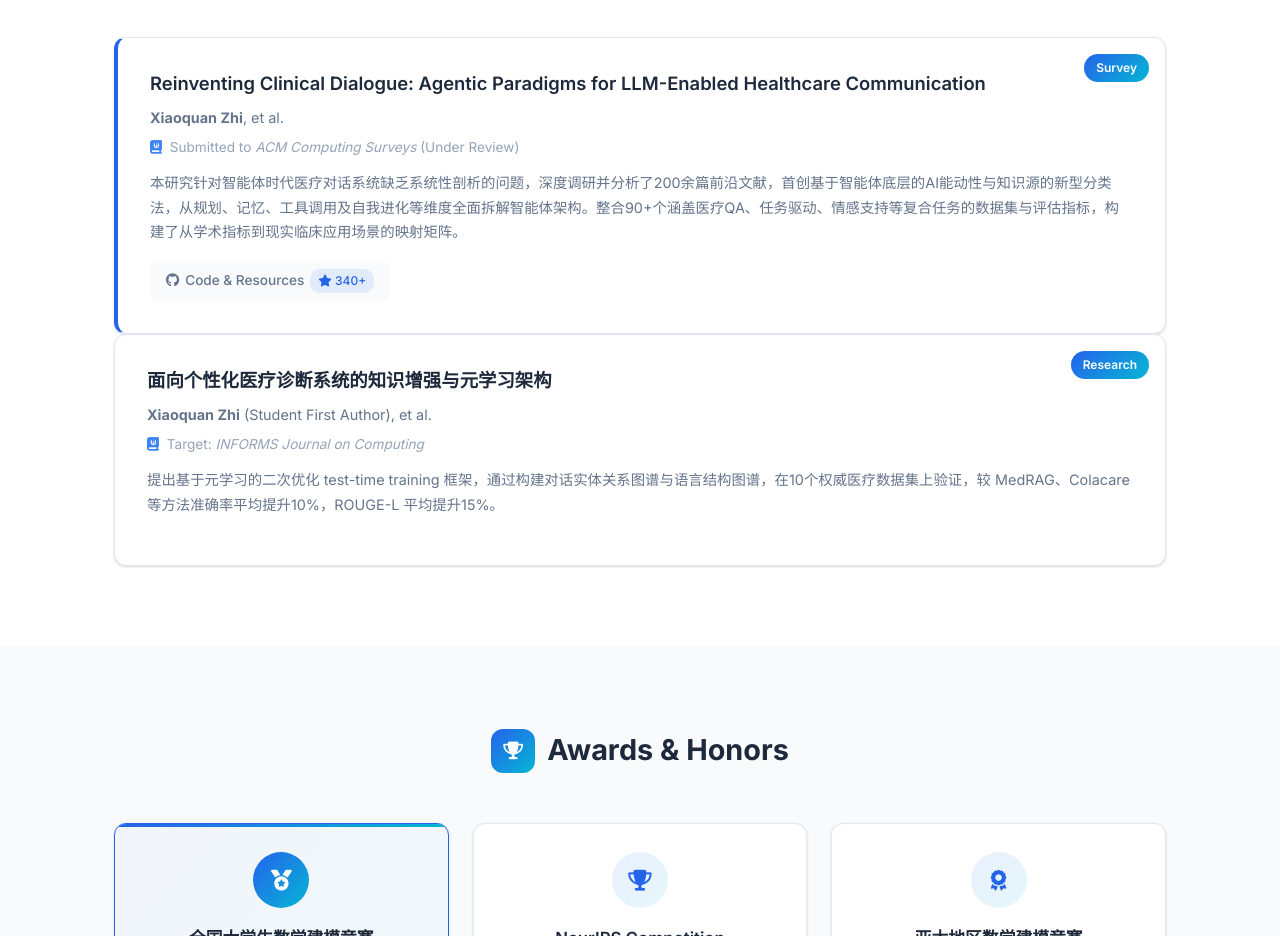
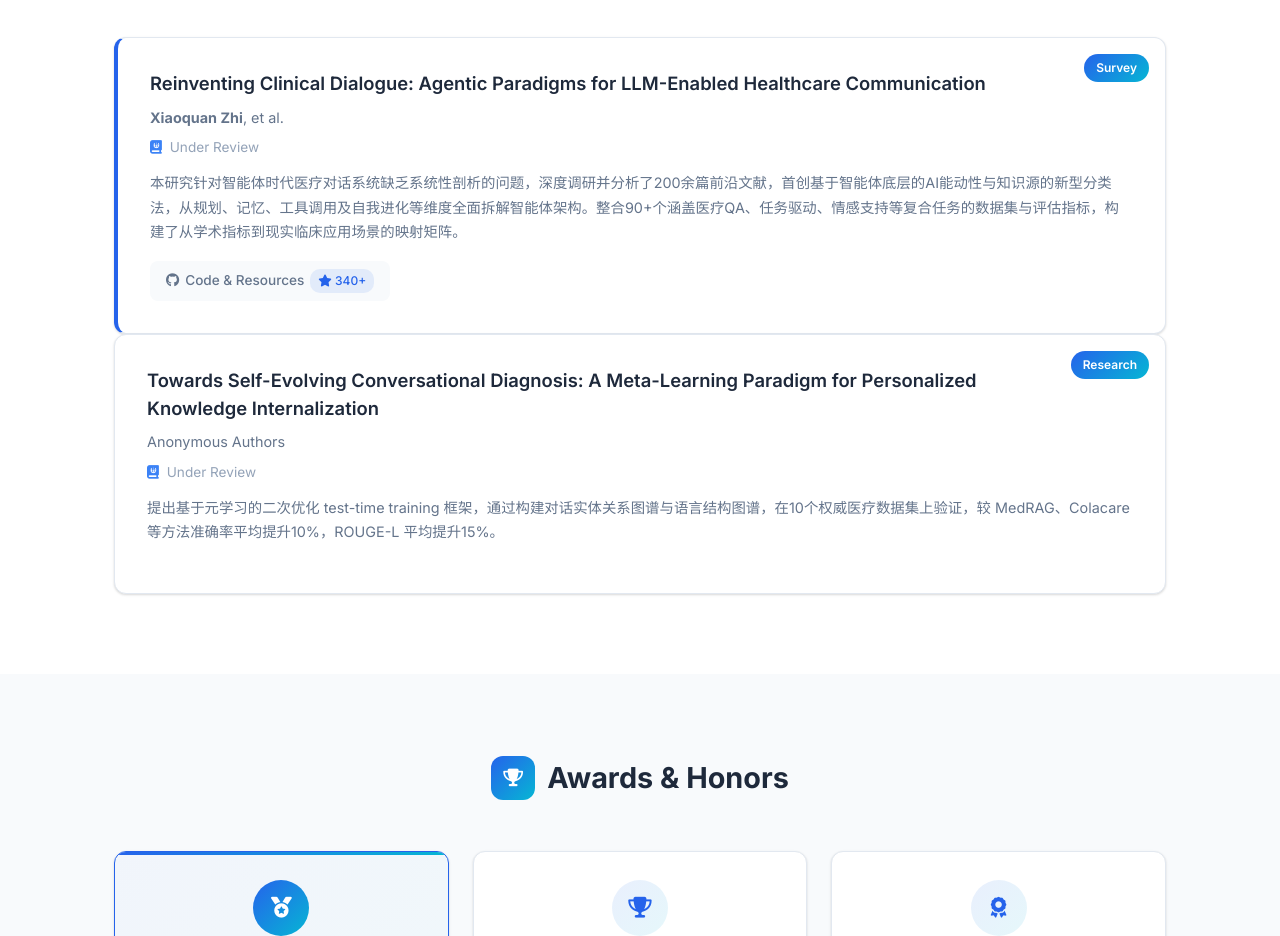
Before and after one commit to xqz614/xqz614.github.io, a plain HTML site: page index.html in a window 1280 px wide. Shown: the part 940-1876 px from the top of the page. Drawn offline with Linux system fonts and the light colour scheme.

Commit message:
📝 Fix paper title, anonymous authors, remove journal names

```diff
--- a/index.html
+++ b/index.html
@@ -100,7 +100,7 @@
                         <h3 class="pub-title">Reinventing Clinical Dialogue: Agentic Paradigms for LLM-Enabled Healthcare Communication</h3>
                         <div class="pub-authors"><strong>Xiaoquan Zhi</strong>, et al.</div>
                         <div class="pub-venue">
-                            <i class="fas fa-journal-whills"></i> Submitted to <em>ACM Computing Surveys</em> (Under Review)
+                            <i class="fas fa-journal-whills"></i> Under Review
                         </div>
                         <p class="pub-abstract">
                             本研究针对智能体时代医疗对话系统缺乏系统性剖析的问题，深度调研并分析了200余篇前沿文献，首创基于智能体底层的AI能动性与知识源的新型分类法，从规划、记忆、工具调用及自我进化等维度全面拆解智能体架构。整合90+个涵盖医疗QA、任务驱动、情感支持等复合任务的数据集与评估指标，构建了从学术指标到现实临床应用场景的映射矩阵。
@@ -118,10 +118,10 @@
                 <div class="pub-card">
                     <div class="pub-badge">Research</div>
                     <div class="pub-content">
-                        <h3 class="pub-title">面向个性化医疗诊断系统的知识增强与元学习架构</h3>
-                        <div class="pub-authors"><strong>Xiaoquan Zhi</strong> (Student First Author), et al.</div>
+                        <h3 class="pub-title">Towards Self-Evolving Conversational Diagnosis: A Meta-Learning Paradigm for Personalized Knowledge Internalization</h3>
+                        <div class="pub-authors">Anonymous Authors</div>
                         <div class="pub-venue">
-                            <i class="fas fa-journal-whills"></i> Target: <em>INFORMS Journal on Computing</em>
+                            <i class="fas fa-journal-whills"></i> Under Review
                         </div>
                         <p class="pub-abstract">
                             提出基于元学习的二次优化 test-time training 框架，通过构建对话实体关系图谱与语言结构图谱，在10个权威医疗数据集上验证，较 MedRAG、Colacare 等方法准确率平均提升10%，ROUGE-L 平均提升15%。
```
